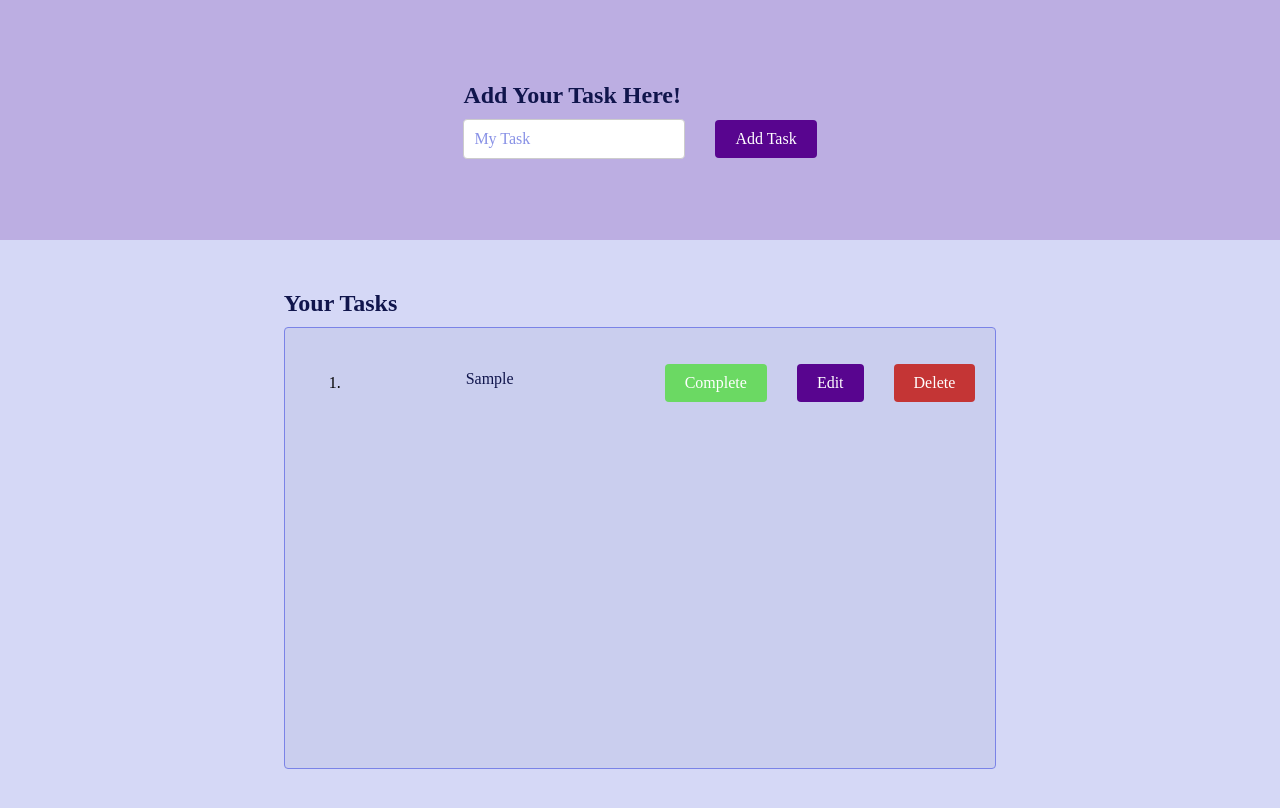
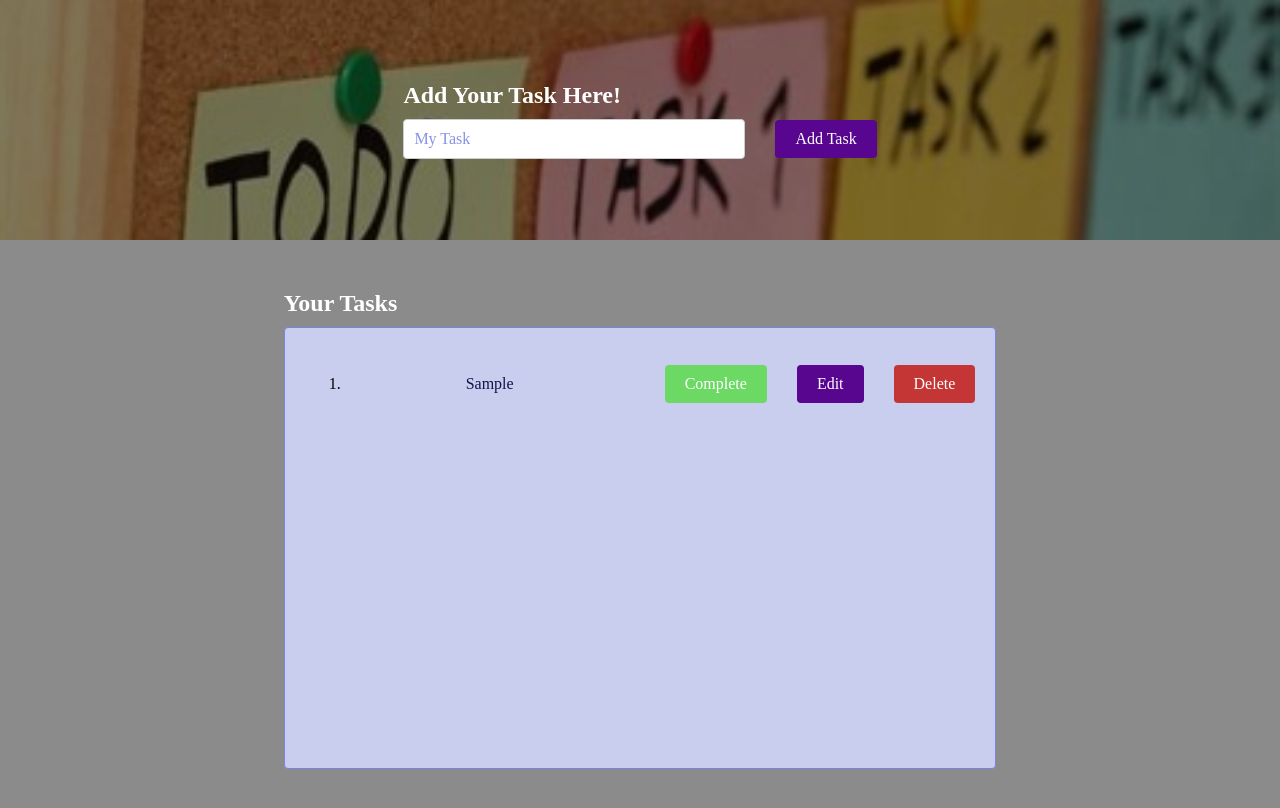
Before and after one commit to DarkenSoda/task-manager-website, a React (Create React App) app: page / in a window 1280 px wide. Both pictures are taken after typing "Sample" into the empty fields and a click on the button "Add Task". Shown: the top 808 px of the page. Built offline with nearby package versions, Linux system fonts and the light colour scheme.

Commit message:
Improved the page visuals

```diff
--- a/src/App.css
+++ b/src/App.css
@@ -1,7 +1,7 @@
 body {
 	margin: 0;
 	padding: 0;
-	background-color: #d5d8f6;
+	background-color: #8b8b8b;
 }
 
 .App {
@@ -17,6 +17,7 @@ label {
 }
 
 .header {
+	color: white;
 	font-size: 24px;
 	font-weight: bold;
 	margin-bottom: 10px;
@@ -25,11 +26,26 @@ label {
 .taskArea {
 	height: 30vh;
 	width: 100vw;
-	background-color: #bcaee2;
+	/* background-color: #bcaee2; */
+	background: url('../img/bg.jpg') rgba(0, 0, 0, 1);
+	background-color: rgba(0, 0, 0, .5);
+	background-blend-mode: multiply;
+	background-size: cover;
 	display: flex;
 	flex-direction: column;
 	justify-content: center;
 	align-items: center;
+}
+
+#textInput {
+	width: 20rem;
+	transition: .5s;
+}
+
+#textInput:focus,
+#textInput:active {
+	transform: scale(1.1);
+	transition: .2s;
 }
 
 .addTask {
@@ -42,9 +58,11 @@ label {
 	flex-direction: column;
 	margin: 50px;
 }
+
 .list label {
 	width: 130px;
 }
+
 .slider {
 	overflow-y: scroll;
 	min-height: 55vh;
@@ -53,42 +71,53 @@ label {
 	border-radius: 4px;
 	border: 1.5px solid #7a83e7;
 }
+
 .slider-content {
 	min-width: 50vw;
 	display: flex;
 	flex-direction: column;
 	align-items: center;
 }
+
 .task {
 	margin: 20px;
 }
+
 .task label {
+	display: inline-flex;
+	justify-content: center;
+	align-items: center;
 	margin-left: 70px;
 	margin-right: 70px;
 	width: 150px;
-	text-align: center;
+	height: 40px;
 	white-space: nowrap;
 	overflow: hidden;
 	text-overflow: ellipsis;
 	transition: width 0.5s;
 }
+
 .task label:hover {
 	width: 150px;
 	background-color: #72d5ee;
 	border-radius: 4px;
 }
+
 .task label span {
 	display: inline-block;
 	white-space: nowrap;
 	text-overflow: ellipsis;
 }
+
 .task label span:hover {
 	animation: slideText 6s linear infinite;
 }
+
 @keyframes slideText {
 	0% {
 		transform: translateX(0);
 	}
+
 	100% {
 		transform: translateX(-100%);
 	}
@@ -96,28 +125,60 @@ label {
 
 .PrimaryButton {
 	background-color: #58058f;
+	transition: .5s;
 }
+
+.PrimaryButton:active {
+	transform: scale(1.2);
+	transition: .2s;
+}
+
 .SecondaryButton {
 	background-color: #6bd963;
+	transition: .5s;
 }
+
+.SecondaryButton:active {
+	transform: scale(1.2);
+	transition: .2s;
+}
+
 .DeleteButton {
 	background-color: rgb(196, 53, 53);
+	transition: .5s;
 }
+
+.DeleteButton:active {
+	transform: scale(1.4);
+	transition: .2s;
+}
+
 .UncompleteButton {
 	background-color: #72d5ee;
+	transition: .5s;
 }
+
+.UncompleteButton:active {
+	transform: scale(1.4);
+	transition: .2s;
+}
+
 .Accent {
 	background-color: #72d5ee;
 }
+
 .PrimaryButton:hover {
 	background-color: rgb(68, 0, 113);
 }
+
 .SecondaryButton:hover {
 	background-color: #45b878;
 }
+
 .DeleteButton:hover {
 	background-color: #881c1c;
 }
+
 .UncompleteButton:hover {
 	background-color: #5aa8db;
 }
@@ -135,6 +196,7 @@ button {
 	font-family: cursive;
 	transition-duration: 0.4s;
 }
+
 label {
 	color: #10154c;
 	cursor: text;
@@ -151,9 +213,11 @@ input {
 	outline: none;
 	transition: border-color 0.3s ease-in-out;
 }
+
 input:focus {
 	border-color: #10154c;
 }
+
 input::placeholder {
 	color: #8891e6;
 }
```
Also changed, not shown: img/bg.jpg (added).
